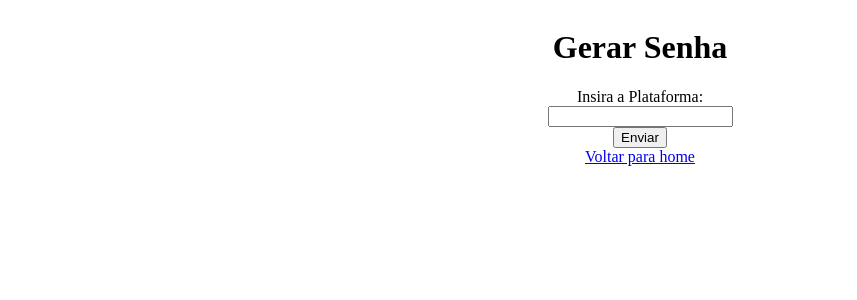
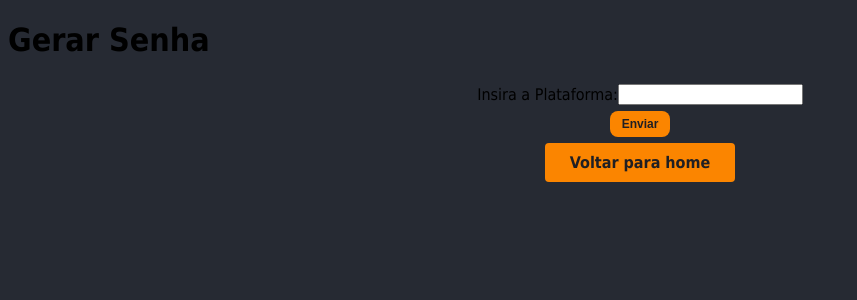
Before and after one commit to Laacc/bolsosenhas_web, a Flask app: page /gerar in a window 1280 px wide. Shown: the top 300 px of the page, without its empty margins (0-857 px from the left). Run offline with Flask 3, Linux system fonts and the light colour scheme.

Commit message:
Refactor CSS styles and update HTML structure for improved layout and design consistency

```diff
--- a/static/style.css
+++ b/static/style.css
@@ -1,44 +1,81 @@
-.main-header {
+:root {
+    --cor-botao: #FB8500;
+    --cor-botao-hover: #FB9500;
+    --cor-texto-botao: #1F1F23;
+    --cor-background: #262A33;
+    --cor-texto-solto: #F3F0E9;
+}
+
+.botao {
+    display: inline-block;
+    border: none;
+    cursor: pointer;
+    text-align: center;
+    font-weight: bold;
+    background-color: var(--cor-botao);
+    color: var(--cor-texto-botao);
+}
+
+.botao:hover {
+    background-color: var(--cor-botao-hover);
+}
+
+.botao-principal {
+    border-radius: 4px;
+    font-size: 16px;
+    min-width: 150px;
+    max-width: 150px;
+    padding: 10px 20px;
+    text-decoration: none;
+}
+
+.botao-secundario {
+    border-radius: 8px;
+    font-size: 12px;
+    min-width: 60px;
+    padding: 6px 12px;
+}
+
+.lista-master {
     display: flex;
-    flex-direction: column;
     justify-content: center;
     align-items: center;
-    text-align: center;
 }
 
-.main-header ul {
+.lista-ol {
     list-style: none;
     padding: 0;
+    flex-direction: column;
+    gap: 5px;
 }
 
-.lista-placeholder {
+.lista-consulta {
     list-style: none;
     padding: 0;
+    flex-direction: row;
+    gap: 5px;
+}
+
+.div-master {
     display: flex;
-    flex-direction: column;
     justify-content: center;
     align-items: center;
-    text-align: center;
+    padding: 3px;
 }
 
-.forms {
+.header1 {
     display: flex;
-    flex-direction: column;
     justify-content: center;
     align-items: center;
-    text-align: center;
+    flex-direction: column;
+    padding: 200px;
+    font-family: Tahoma, Verdana, Geneva, sans-serif;
+    font-size: 32px 48px;
+    font-weight: bold;
+    color: var(--cor-texto-solto);
 }
 
-.divs {
-    display:flex;
-    flex-direction:column;
-    justify-content: center;
-    align-items:center;
-    text-align: center;
+body {
+    background-color: var(--cor-background);
+    font-family: Tahoma, Verdana, Geneva, sans-serif;
 }
-
-.botao-placeholder {
-    display: flex;
-    flex-direction: column;
-    justify-content: center;
-}
--- a/templates/gerar_senha.html
+++ b/templates/gerar_senha.html
@@ -10,17 +10,17 @@
 <body>
     <header class="main-header"><h1>Gerar Senha</h1></header>
     <main>
-        <form action="/gerar" method="post" class="forms">
-            <div class="divs">
+        <form action="/gerar" method="post">
+            <div class="div-master">
                 <label for="plataforma">Insira a Plataforma: </label>
                 <input type="text" name="plataforma" id="plataforma" required/>
             </div>
-            <div class="divs">
-                <input type="submit" value="Enviar">
+            <div class="div-master">
+                <input class="botao botao-secundario" type="submit" value="Enviar">
             </div>
         </form>
-        <div class="divs">
-            <a href="/" class="botao">Voltar para home</a>
+        <div class="div-master">
+            <a href="/" class="botao botao-principal">Voltar para home</a>
         </div>
     </main>
 </body>
```
Also changed, not shown: templates/consultar_senhas.html (+7 -7 lines), templates/index.html (+5 -5 lines).
